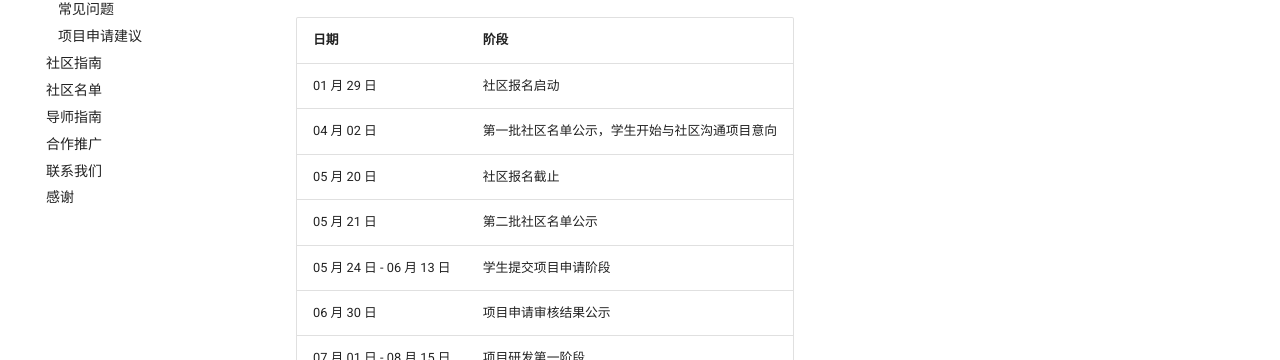
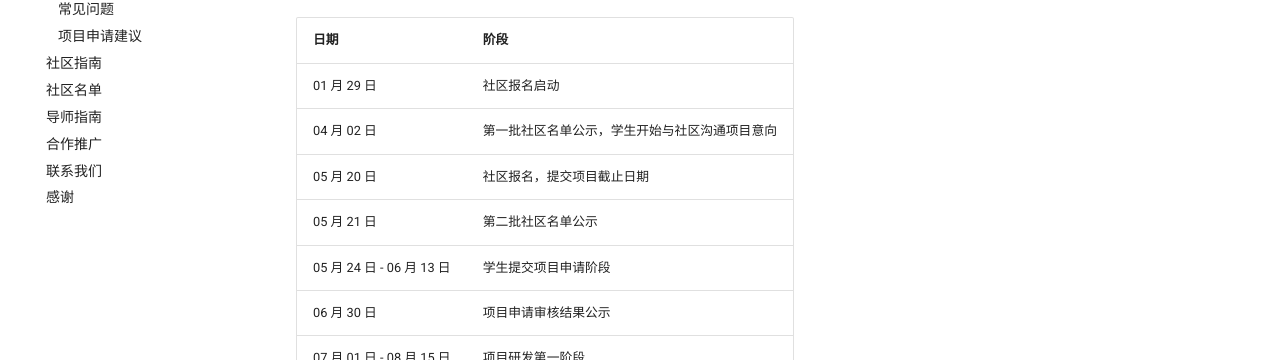
Before and after one commit to summer-ospp/help, an MkDocs documentation site: the page built from docs/timeline.md, in a window 1280 px wide and 1340 px high. Shown: the part 255-615 px from the top of the window. Built offline with MkDocs 1.6.1 and Material for MkDocs 9.7.7, drawn with Linux system fonts in a browser that asks for light colours; comment, search, counter and statistics services are not loaded.

Commit message:
Update timeline.md

```diff
--- a/docs/timeline.md
+++ b/docs/timeline.md
@@ -8,7 +8,7 @@
 | ------------------------- | ---------------------------------------- |
 | 01 月 29 日               | 社区报名启动                            |
 | 04 月 02 日               | 第一批社区名单公示，学生开始与社区沟通项目意向 |
-| 05 月 20 日               | 社区报名截止                            |
+| 05 月 20 日               | 社区报名，提交项目截止日期                            |
 | 05 月 21 日               | 第二批社区名单公示                        |
 | 05 月 24 日 - 06 月 13 日 | 学生提交项目申请阶段                     |
 | 06 月 30 日               | 项目申请审核结果公示                     |
```
